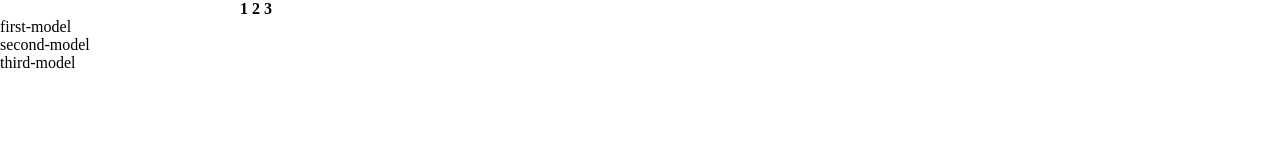
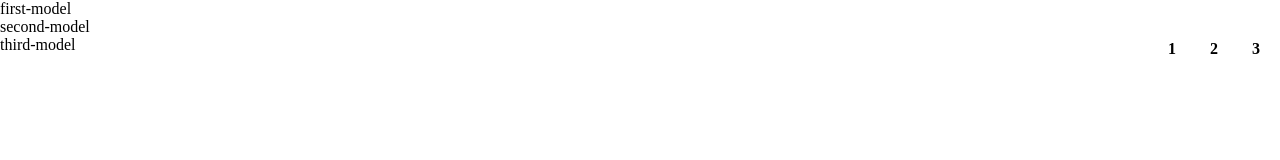
Before and after one commit to MEMiceli/htmlcss-shoes, a plain HTML site: page index.html in a window 1280 px wide. Drawn offline with Linux system fonts and the light colour scheme.

Commit message:
header base fatto

```diff
--- a/css/style.css
+++ b/css/style.css
@@ -13,11 +13,12 @@
 
 /* header */
 
-/* header{
+header{
+    margin-top: 20px;
     position:fixed;
     top: 20px;
-    left: 10px;
-} */
+    right: 10px;
+}
 
 .container nav ul li{
     display: inline;
@@ -26,4 +27,10 @@
 .main-nav ul li a{
     text-decoration: none;
     color: black;
+    border-radius: 50%;
+    background-color: white;
+    padding: 10px;
+    text-align: center;
+    margin-left: 10px;
+
 }
--- a/index.html
+++ b/index.html
@@ -9,7 +9,7 @@
 </head>
 <body>
     <!-- header with nav -->
-    <head>
+    <header>
         <div class="container">
             <nav class="main-nav">
                 <ul>
@@ -25,7 +25,7 @@
                 </ul>
             </nav>
         </div>
-    </head>
+    </header>
     <!--/header with nav -->
     <main>
         <div class="first-model">first-model</div>
```
